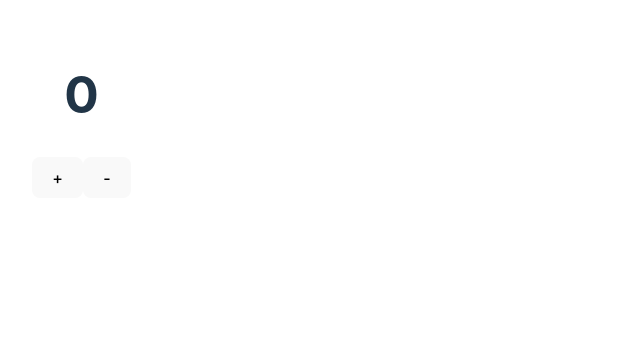
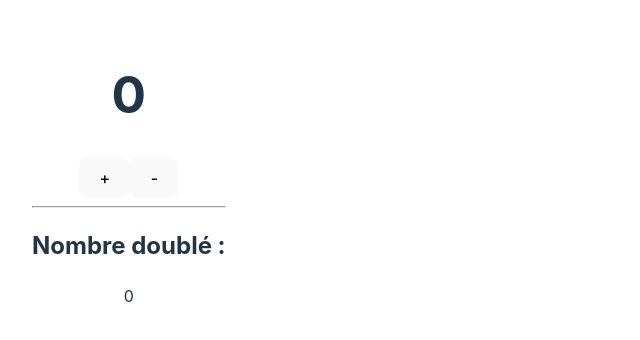
Before and after one commit to CodeurCopieur/Pinia-Course, a Vue app in the folder intro-to-pinia/: page / in a window 1280 px wide. Shown: the top 340 px of the page, without its empty margins (0-640 px from the left). Built offline with nearby package versions, Linux system fonts and the light colour scheme.

Commit message:
Computed Values (Getters)

```diff
--- a/intro-to-pinia/src/components/HelloWorld.vue
+++ b/intro-to-pinia/src/components/HelloWorld.vue
@@ -3,7 +3,7 @@ import { storeToRefs } from 'pinia';
 import { useCounterStore } from '../store/counter';
 
   const store = useCounterStore();
-  const { state } = storeToRefs(store);
+  const { state, countDoubled } = storeToRefs(store);
   const { increaseN, decreaseN } = store;
 </script>
 
@@ -14,5 +14,10 @@ import { useCounterStore } from '../store/counter';
       <button @click="increaseN">+</button>
       <button @click="decreaseN">-</button>
     </div>
+    <hr>
+    <div class="doubled">
+      <h2>Nombre doublé :</h2>
+      <p>{{ countDoubled }}</p>
+    </div>
   </main>
 </template>
--- a/intro-to-pinia/src/store/counter.js
+++ b/intro-to-pinia/src/store/counter.js
@@ -1,8 +1,12 @@
 import { defineStore } from "pinia";
-import { reactive } from 'vue'
+import { computed, reactive } from 'vue'
 
 export const  useCounterStore = defineStore('counter', () => {
   const state = reactive({count: 0});
+
+  const countDoubled = computed(()=> {
+    return state.count * 2;
+  })
 
   const increaseN = () => {
     state.count++
@@ -11,5 +15,5 @@ export const  useCounterStore = defineStore('counter', () => {
     state.count--
   }
 
-  return { state, increaseN, decreaseN };
+  return { state, countDoubled, increaseN, decreaseN };
 })
```
